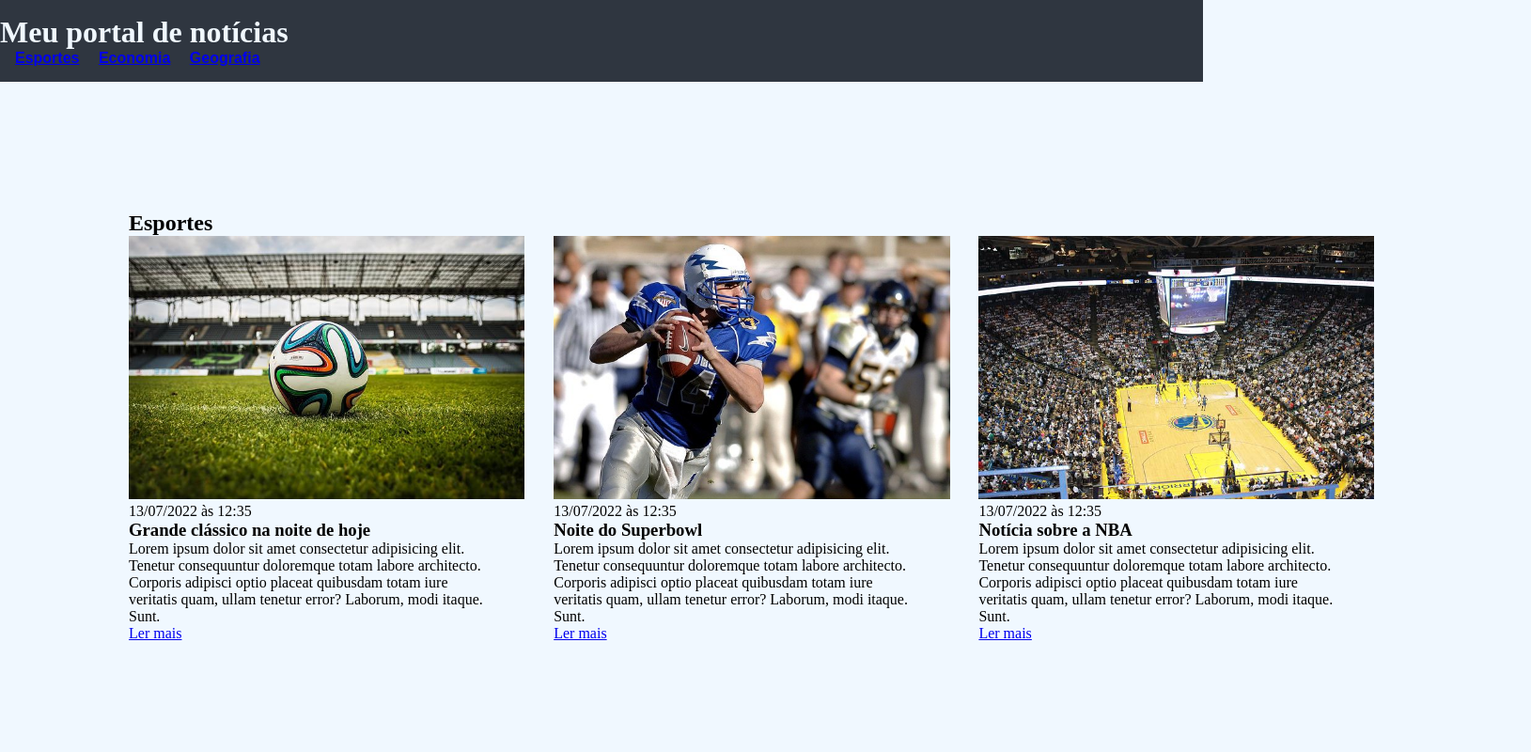
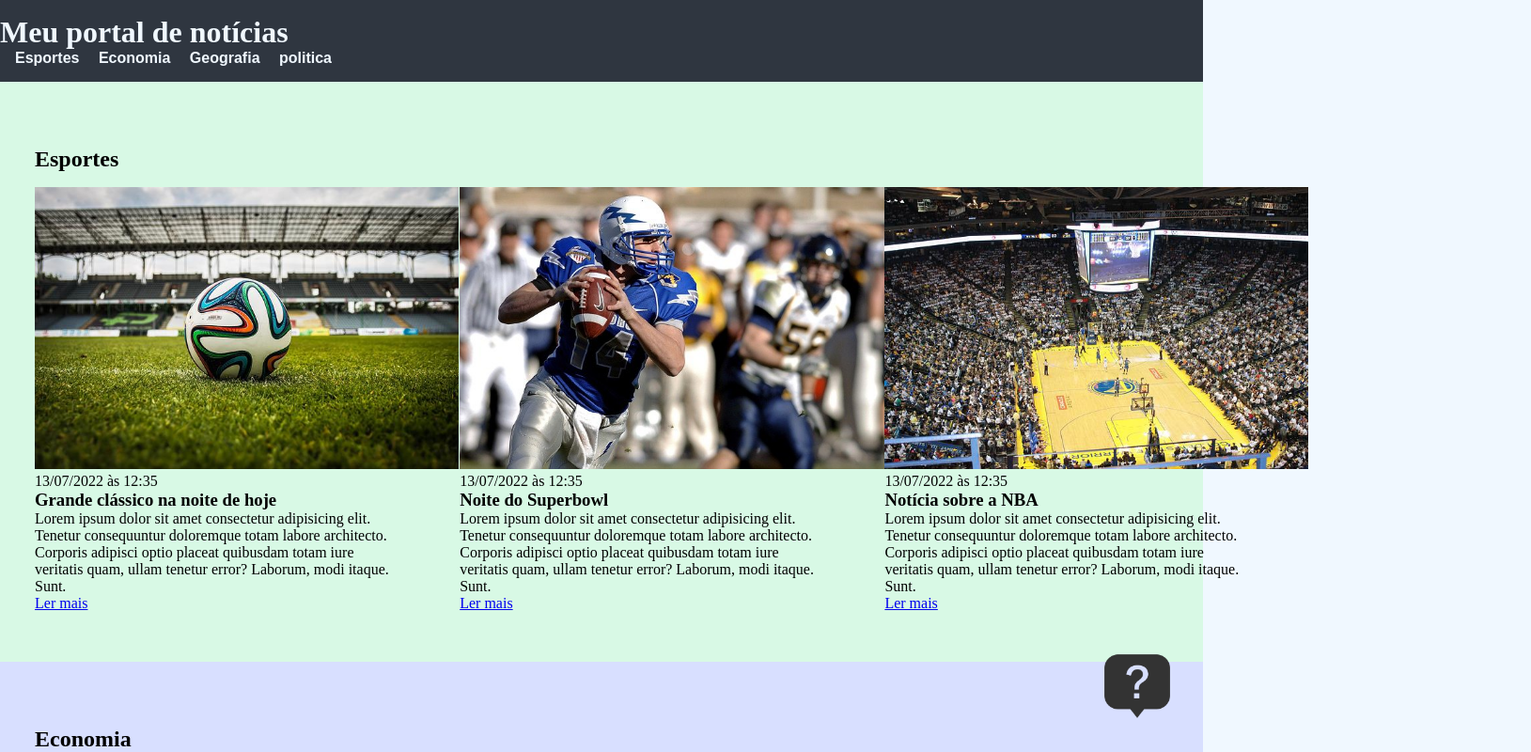
Before and after one commit to guilhermefreitasdev/noticias, a plain HTML site: page index.html in a window 1280 px wide. Shown: the top 800 px of the page at 94% size, 1629 px wide, since content can reach past the window. Drawn offline with Linux system fonts and the light colour scheme.

Commit message:
organizando css

```diff
--- a/index.html
+++ b/index.html
@@ -14,19 +14,22 @@
                         <nav>
                             <ul>
                                 <li>
-                                    <a href="#sports" title="Ir para a seção de esportes">Esportes</a>
+                                    <a href="#esporte" title="Ir para a seção de esportes">Esportes</a>
                                 </li>
                                 <li>
-                                    <a href="#economy" title="Ir para a seção de economia">Economia</a>
+                                    <a href="#economia" title="Ir para a seção de economia">Economia</a>
                             </li>
                             <li>
-                                <a href="#geography" title="Ir para a seção de Geografia">Geografia</a>
+                                <a href="#geografia" title="Ir para a seção de Geografia">Geografia</a>
+                        </li>
+                        <li>
+                                <a href="#politica" title="Ir para a seção de Politicas">politica</a>
                         </li>
                         </ul>
                     </nav>
 
         </header>
-    <section>
+    <section id="esporte">
         <div class="container">
             <h2>Esportes</h2>
             <div class="articles">
@@ -66,7 +69,7 @@
 
             </div>
         </section>
-        <section>
+        <section id="economia">
             <div class="container">
         <h2>Economia</h2>
             <div class="articles">
@@ -106,7 +109,7 @@
             </div>
         </div>
         </section>
-        <section>
+        <section id="geografia">
             <div class="container">
                 <h2>Geografia</h2>
                 <div class="articles">
@@ -146,7 +149,7 @@
                 </div>
             </div>
         </section>
-        <section>
+        <section id="politica">
             <div class="container">
                 <h2>Política</h2>
                 <div class="articles">
@@ -188,7 +191,7 @@
         </section>
         <section>
             <div class="suporte">
-                <img src="./download.png" alt="duvidas">
+                <img src="./imagens/help-and-support-14.png" alt="duvidas">
             </div>
         </section>
 </body>
--- a/style.css
+++ b/style.css
@@ -26,7 +26,7 @@ body {
 
 .container{
     width: 1366px;
-    margin: 100px ;
+    margin-right: 500px ;
     padding: 37px;
 
 }
@@ -39,12 +39,50 @@ body {
 }
 
 .articles article img {
-    height: 280px;
-    margin-right: 90px;
+    height: 300px ;
+
 }
 
+.suporte img {
+    height: 80px;
+    position: fixed;
+    right: 30px;
+    bottom: 30px;
+}
 
+section{
+    padding: 16px 0;
+}
+
+header li a {
+    color: aliceblue;
+    text-decoration: none;
+}
+
+header li {
+    color: aliceblue;
+    font-family: Arial, Helvetica, sans-serif;
+    font-weight: bold;
+    margin-left: 16px;
+}
+
+section h2 {
+    padding: 16px 0;
+}
 
 .articles article {
     width: 30%;
 }
+
+#esporte {
+    background-color: rgba(0, 255, 0, 0.1);
+}
+#economia {
+    background-color: rgba(0, 0, 255, 0.1);
+}
+#politica {
+    background-color: rgba(255, 255, 0, 0.1);
+}
+#geografia {
+    background-color: rgba(255, 0, 0, 0.3);
+}
```
Also changed, not shown: imagens/help-and-support-14.png (added).
